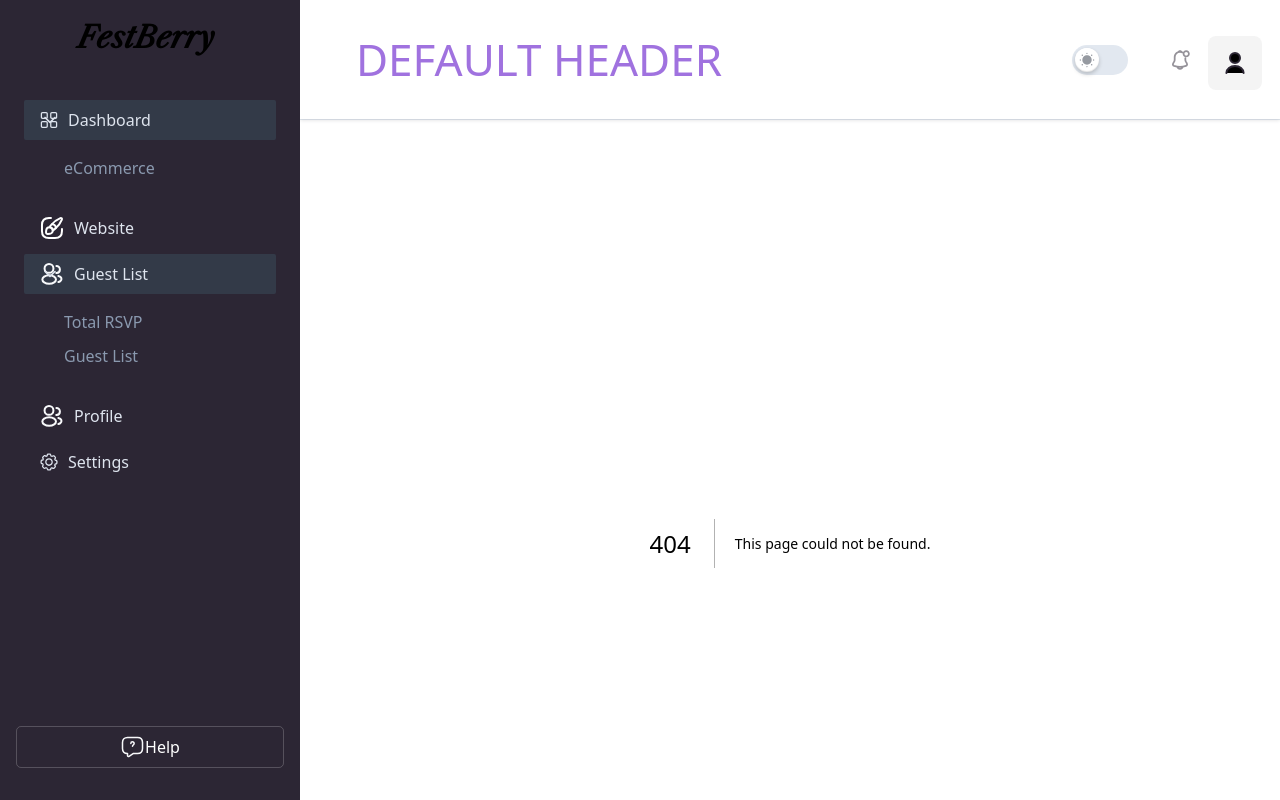
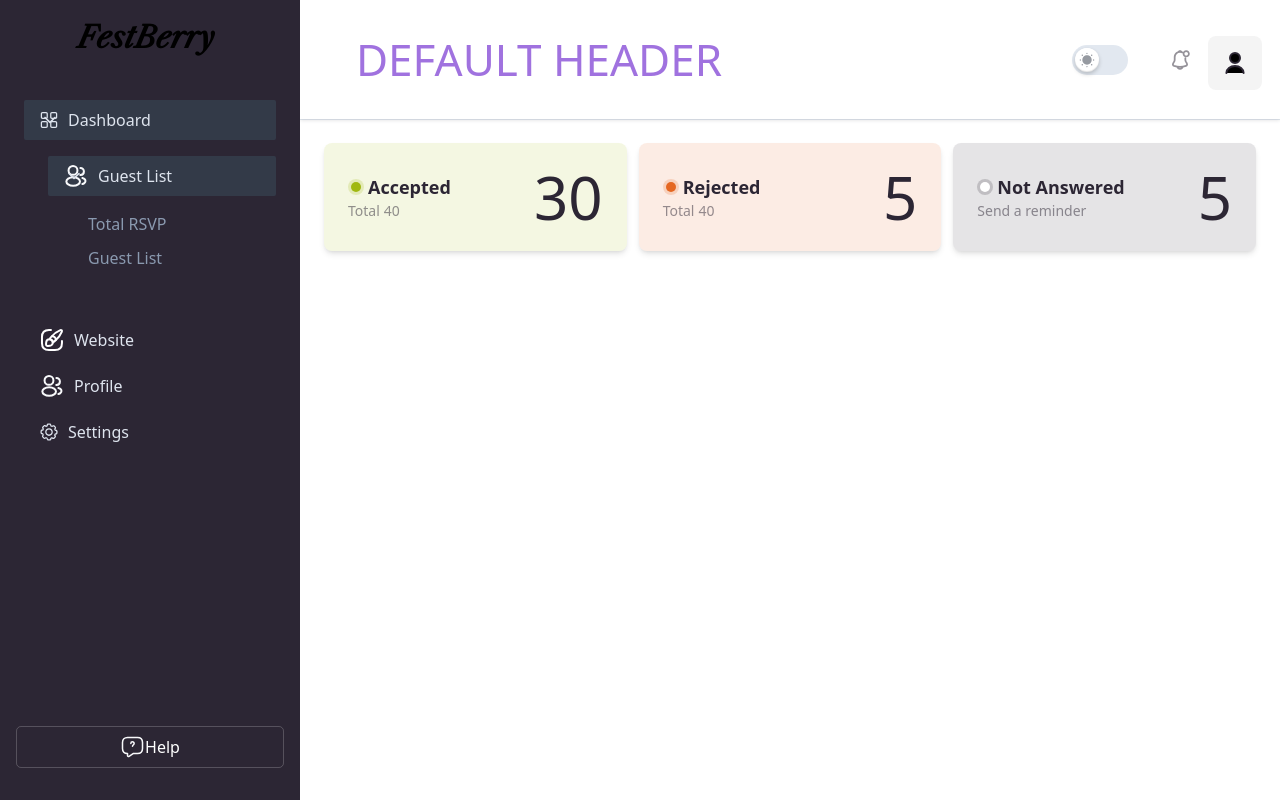
Before and after one commit to CurliDev/mother-box, a Next.js app: page /dashboard/guest-list/list in a window 1280 px wide. Before the commit this address had no page. Built offline with nearby package versions, Linux system fonts and the light colour scheme.

Commit message:
route changed

```diff
--- a/src/components/Guestlist/List/List.tsx
+++ b/src/components/Guestlist/List/List.tsx
@@ -1,6 +1,6 @@
 "use client";
 
-import InfoBox from './Infobox';
+import InfoBox from '../../common/ThemeInfoBox/index';
 
 type InfoBoxData = {
     color: string;
--- a/src/components/Sidebar/index.tsx
+++ b/src/components/Sidebar/index.tsx
@@ -61,7 +61,7 @@ const Sidebar = ({ sidebarOpen, setSidebarOpen }: SidebarProps) => {
   return (
     <aside
       ref={sidebar}
-      className={`absolute flex justify-between left-0 top-0 z-9999 flex h-screen w-75 flex-col overflow-y-hidden bg-midnightIndigo duration-300 ease-linear dark:bg-boxdark lg:static lg:translate-x-0 ${sidebarOpen ? "translate-x-0" : "-translate-x-full"
+      className={`absolute flex justify-between left-0 top-0 z-9999  h-screen w-75 flex-col overflow-y-hidden bg-midnightIndigo duration-300 ease-linear dark:bg-boxdark lg:static lg:translate-x-0 ${sidebarOpen ? "translate-x-0" : "-translate-x-full"
         }`}
     >
       <div className="">
@@ -130,33 +130,6 @@ const Sidebar = ({ sidebarOpen, setSidebarOpen }: SidebarProps) => {
                             }`}
                         >
                           <ul className="mt-4 mb-5.5 flex flex-col gap-2.5 pl-6">
-                            <li>
-                              <Link
-                                href="/"
-                                className={`group relative flex items-center gap-2.5 rounded-md px-4 font-medium text-bodydark2 duration-300 ease-in-out hover:text-white ${pathname === "/" && "text-white"
-                                  } `}
-                              >
-                                eCommerce
-                              </Link>
-                            </li>
-                          </ul>
-                        </div>
-                      </React.Fragment>
-                    );
-                  }}
-                </SidebarLinkGroup>
-
-                <li>
-                  <Link
-                    href="/profile"
-                    className={`group relative flex items-center gap-2.5 rounded-sm py-2 px-4 font-medium text-bodydark1 duration-300 ease-in-out hover:bg-graydark dark:hover:bg-meta-4 ${pathname.includes("profile") &&
-                      "bg-graydark dark:bg-meta-4"
-                      }`}
-                  >
-                    <BrushIcon />
-                    Website
-                  </Link>
-                </li>
                             <SidebarLinkGroup
                               activeCondition={
                                 pathname.includes("guest-list")
@@ -189,7 +162,7 @@ const Sidebar = ({ sidebarOpen, setSidebarOpen }: SidebarProps) => {
                                       <ul className="mt-4 mb-5.5 flex flex-col gap-2.5 pl-6">
                                         <li>
                                           <Link
-                                href="/guest-list/"
+                                            href="/dashboard/guest-list/"
                                             className={`group relative flex items-center gap-2.5 rounded-md px-4 font-medium text-bodydark2 duration-300 ease-in-out hover:text-white ${pathname === "/" && "text-white"
                                               } `}
                                           >
@@ -198,7 +171,7 @@ const Sidebar = ({ sidebarOpen, setSidebarOpen }: SidebarProps) => {
                                         </li>
                                         <li>
                                           <Link
-                                href="/guest-list/list"
+                                            href="/dashboard/guest-list/list"
                                             className={`group relative flex items-center gap-2.5 rounded-md px-4 font-medium text-bodydark2 duration-300 ease-in-out hover:text-white ${pathname === "/list" && "text-white"
                                               } `}
                                           >
@@ -211,6 +184,25 @@ const Sidebar = ({ sidebarOpen, setSidebarOpen }: SidebarProps) => {
                                 );
                               }}
                             </SidebarLinkGroup>
+                          </ul>
+                        </div>
+                      </React.Fragment>
+                    );
+                  }}
+                </SidebarLinkGroup>
+
+                <li>
+                  <Link
+                    href="/profile"
+                    className={`group relative flex items-center gap-2.5 rounded-sm py-2 px-4 font-medium text-bodydark1 duration-300 ease-in-out hover:bg-graydark dark:hover:bg-meta-4 ${pathname.includes("profile") &&
+                      "bg-graydark dark:bg-meta-4"
+                      }`}
+                  >
+                    <BrushIcon />
+                    Website
+                  </Link>
+                </li>
+
                 <li>
                   <Link
                     href="/profile"
--- a/src/components/Whishlist/Whishlist.tsx
+++ b/src/components/Whishlist/Whishlist.tsx
@@ -12,7 +12,7 @@ function Whishlist() {
     <>
       <div className="flex justify-start items-center">
         <div>
-          <button className=" flex items-center justify-center flex-col w-64 h-80 border-2 border-dashed border-lilacPurple flex justify-center items-center">
+          <button className=" flex items-center justify-center flex-col w-64 h-80 border-2 border-dashed border-lilacPurple">
             <div
               // onClick={createRipple}
               className="text-4xl font-semibold text-gray-700"
--- a/src/components/Guestlist/List/Infobox.tsx
+++ b/src/components/common/ThemeInfoBox/index.tsx
@@ -10,7 +10,7 @@ interface InfoBoxProps {
 // bg-${color}-200
 const InfoBox: React.FC<InfoBoxProps> = ({ color, text, heading, total, responded }) => {
     return (
-        <div style={{ backgroundColor: `${color}1F` }} className={` w-full rounded-lg shadow-md p-6`}>
+        <div style={{ backgroundColor: `${color}1F` }} className={` w-full max-w-[400px] rounded-lg shadow-md p-6`}>
             <div className='flex justify-between items-center'>
                 <div className="flex flex-col items-start justify-start">
                     <div className='flex gap-1 items-center '>
```
Also changed, not shown: src/app/dashboard/guest-list/list/page.tsx (renamed from src/app/guest-list/list/page.tsx), src/app/dashboard/guest-list/page.tsx (renamed from src/app/guest-list/page.tsx). Lines whose indentation alone changed are shown as unchanged.
